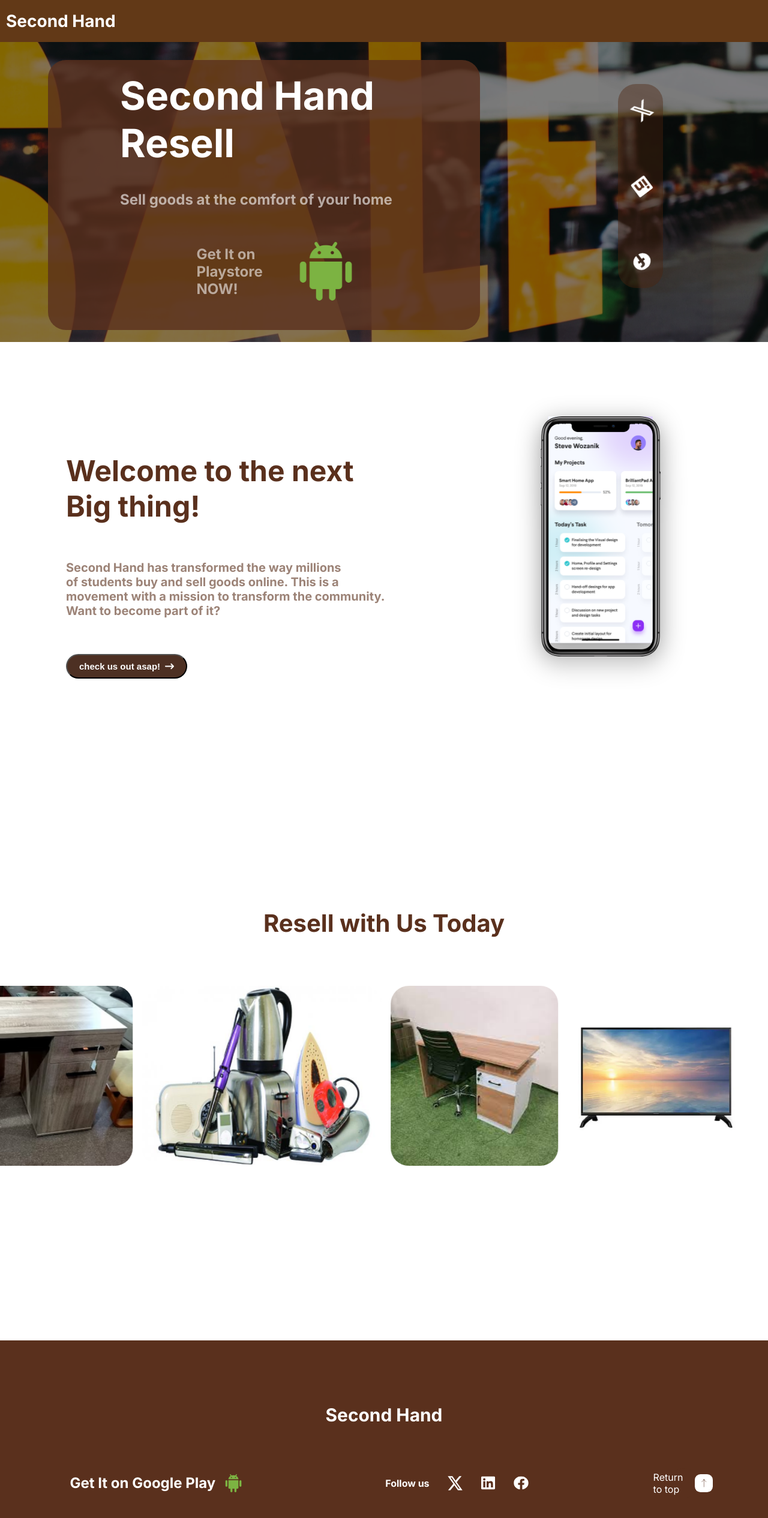
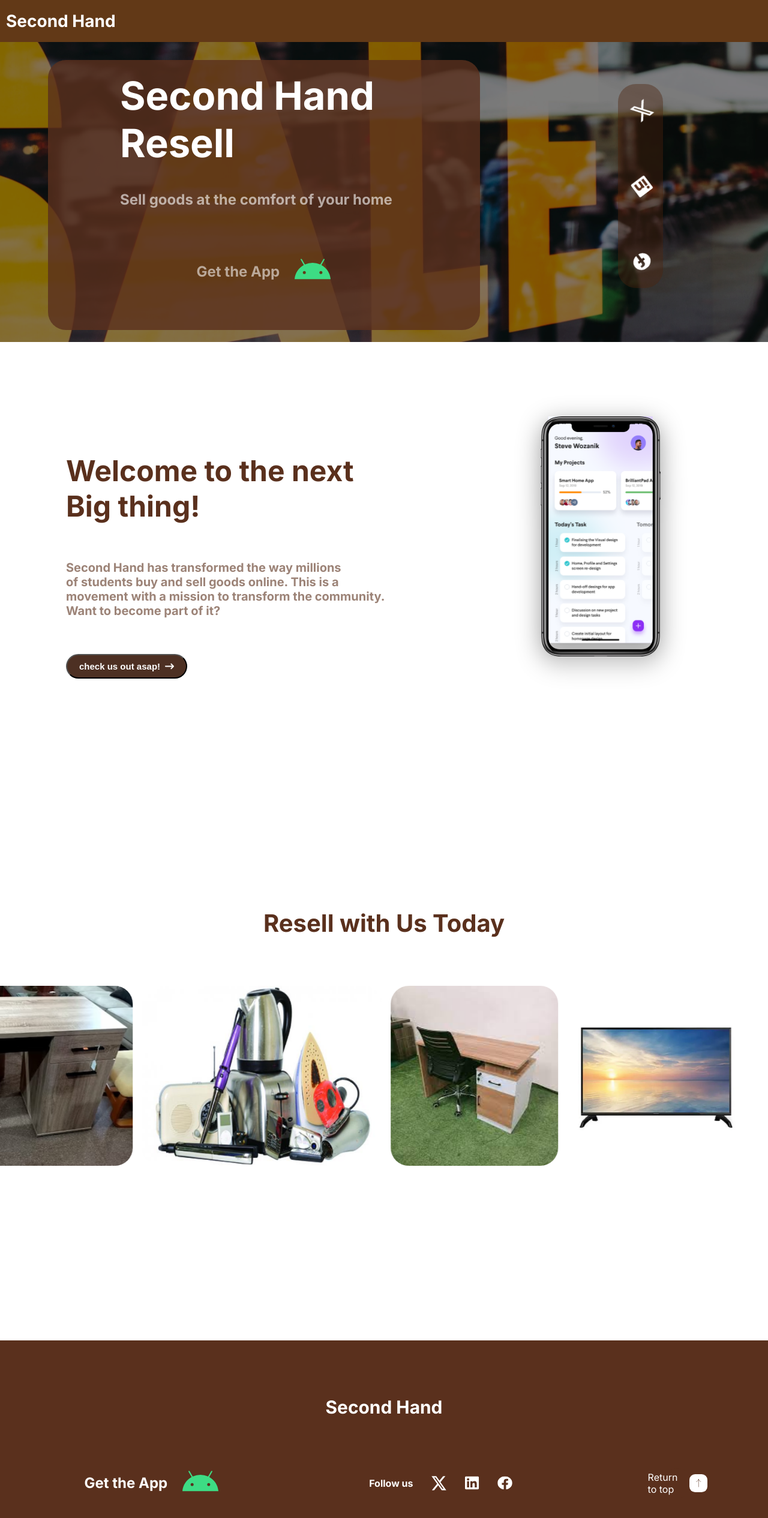
Before and after one commit to Naominm/react-flagship-secondhand, a React (Create React App) app: page / in a window 1280 px wide. Shown: the top 2530 px of the page at 60% size. Built offline with nearby package versions, Linux system fonts and the light colour scheme.

Commit message:
further modification

```diff
--- a/package.json
+++ b/package.json
@@ -13,6 +13,7 @@
     "@testing-library/user-event": "^13.5.0",
     "react": "^18.2.0",
     "react-dom": "^18.2.0",
+    "react-icons": "^5.0.1",
     "react-scripts": "5.0.1",
     "serve": "^14.2.1",
     "web-vitals": "^2.1.4"
--- a/src/components/Footer/footer.css
+++ b/src/components/Footer/footer.css
@@ -38,11 +38,15 @@
     align-items: center;
 }
 
-.plastore-icon img {
-    width: 40px;
-    height: 40px;
+.download-icon {
+   font-size: 60px;
     animation: pulse 2s ease-in-out infinite;
     padding-left: 10px;
+}
+.flex-container p{
+    font-size: 24px;
+    font-weight: bold;
+    padding: 0px 15px;
 }
 
 @keyframes pulse {
--- a/src/components/Footer/footer.jsx
+++ b/src/components/Footer/footer.jsx
@@ -1,8 +1,8 @@
 import React from 'react';
 import './footer.css';
+import { FaAndroid } from "react-icons/fa";
 
-
-export default function Footer() {
+export default function Footer({apkLink}) {
   const scrollToTop = () => {
     window.scrollTo({ top: 0, behavior: 'smooth' });
   };
@@ -25,10 +25,16 @@ export default function Footer() {
       </div>
       <div className="other">
         <div className="plastore-icon">
-          <div className="flex-container">
-            <span>Get It on <b> Google Play </b></span>
-            <img src="./images/add.jpg" alt="Playstore icon" />
-          </div>
+        <a className="flex-container"
+          target='_blank'
+          rel='noopener noreferrer'
+          href={apkLink}
+          >
+            {/* <span>Get It on Playstore <b>NOW!</b></span> */}
+            <p>Get the App</p>
+            <FaAndroid  className='download-icon'/>
+
+          </a>
         </div>
         <div className="social-media">
           <span><b>Follow us </b></span>
--- a/src/components/Hero/hero.css
+++ b/src/components/Hero/hero.css
@@ -106,19 +106,19 @@ line-height: normal;
   margin-right: auto;
     z-index: 4;
     display: flex;
-    justify-content: space-between;
+    /* justify-content: space-between;  */
     padding: 5px 10px 10px 5px;
     align-items: center;
     color: rgba(255, 255, 255, 0.56);
 
   }
-  .playstore-container span{
+  .playstore-container p{
     font-size: 24px;
     font-weight: bold;
     padding: 0px 15px;
-    animation: bounce 5s infinite;
+    /* animation: bounce 5s infinite; */
   }
-  @keyframes bounce {
+  /* @keyframes bounce {
     0%, 20%, 50%, 80%, 100% {
       transform: translateY(0);
     }
@@ -128,11 +128,12 @@ line-height: normal;
     60% {
       transform: translateY(-5px);
     }
-  }
+  } */
 
 
- .playstore-container img{
-    width: 130px;
+ .download-icon{
+    font-size: 100px;
+    color: #3DDC84;
     padding: 0px 0px 0px 25px;
     animation: pulse 2s ease-in-out infinite;
   }
@@ -145,7 +146,7 @@ line-height: normal;
       transform: scale(1.1);
     }
   }
- .playstore-container img:hover{
+ .download-icon:hover{
   cursor: pointer;
 
  }
@@ -201,7 +202,7 @@ line-height: normal;
     max-width: 200px;
   }
 
-  .playstore-container img {
+  .download-icon {
     height: 2px;
     width: 1px;
   }
@@ -223,7 +224,7 @@ line-height: normal;
     text-align: center;
   }
 
-  .playstore-container img {
+  .download-icon {
     width: 5px;
     height: auto;
   }
--- a/src/components/Hero/hero.jsx
+++ b/src/components/Hero/hero.jsx
@@ -1,7 +1,8 @@
 import React from 'react';
 import './hero.css';
+import { FaAndroid } from "react-icons/fa";
 
-export default function Hero() {
+export default function Hero({apkLink }) {
 
   const redirectToTwitter = () => {
     window.location.href = 'https://twitter.com/';
@@ -32,14 +33,16 @@ export default function Hero() {
           <div className="subheading">
             Sell goods at the comfort of your home
           </div>
-          <div className="playstore-container">
-            <span>Get It on Playstore <b>NOW!</b></span>
-            <img
-              src="/images/add.jpg"
-              alt="Playstore-icon"
-              className="playstore-icon"
-            />
-          </div>
+          <a className="playstore-container"
+          target='_blank'
+          rel='noopener noreferrer'
+          href={apkLink}
+          >
+            {/* <span>Get It on Playstore <b>NOW!</b></span> */}
+            <p>Get the App</p>
+            <FaAndroid  className='download-icon'/>
+
+          </a>
         </div>
         <div className="social-container">
           <img
```
Also changed, not shown: src/App.js (+16 -2 lines), public/manifest.json, 1 other file (tests, documents, lock files or other folders).
